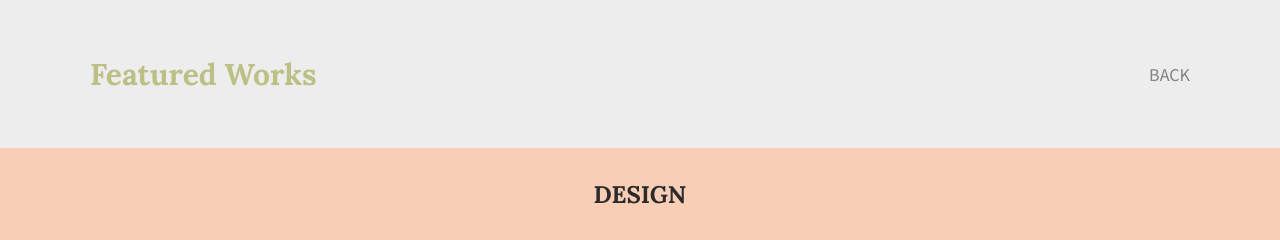
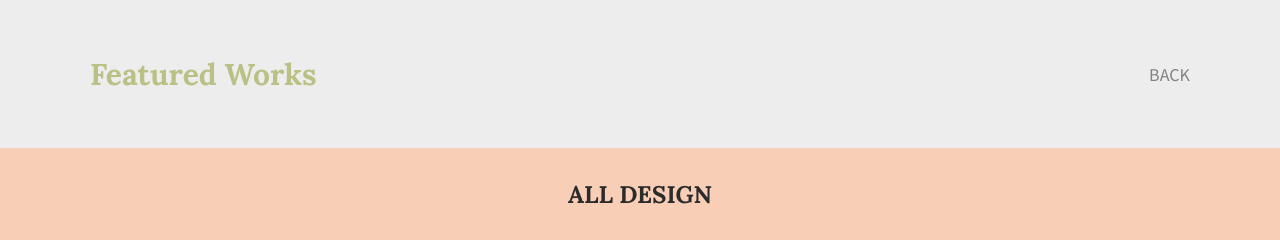
Before and after one commit to libintador/Jubilee-Austen, a website: page work/index.html in a window 1280 px wide. Shown: the top 240 px of the page. Drawn offline with Linux system fonts and the light colour scheme; files that its build step writes are made by us from their sources; files whose address does not match are found by name.

Commit message:
Changed design section title

```diff
--- a/work/index.html
+++ b/work/index.html
@@ -46,7 +46,7 @@
 
         <section class="projects">
             <div class="content-wrapper">
-                <h2>Design</h2>
+                <h2>All Design</h2>
                 <div class="project-items">
                     <article>
                         <figure>
```
